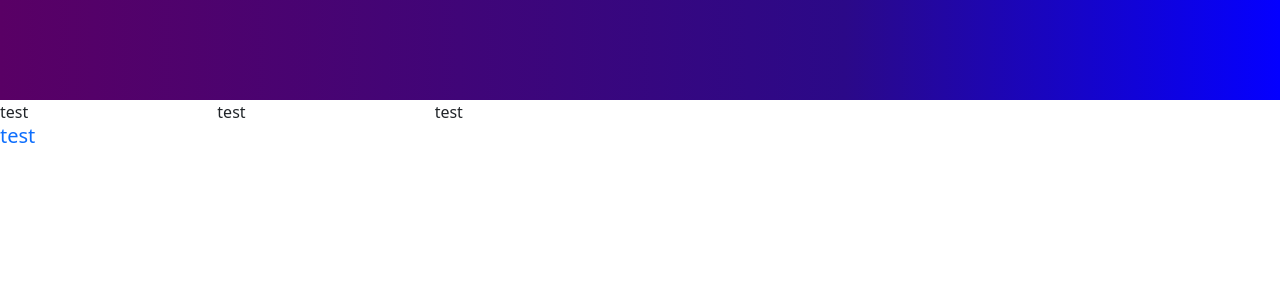
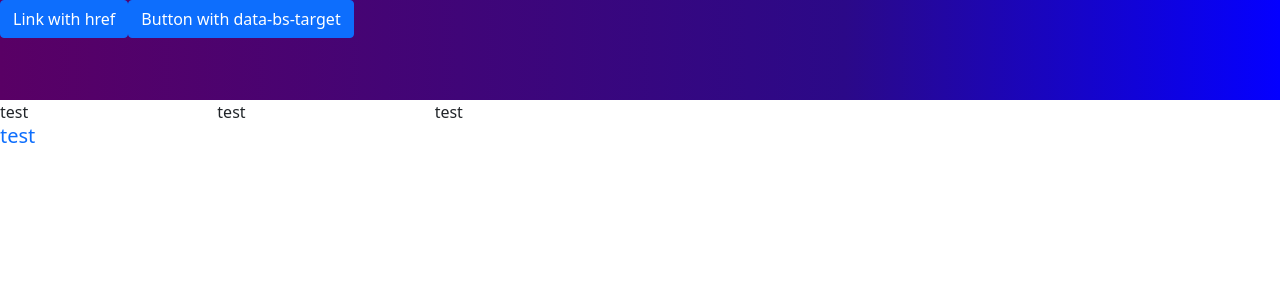
Before and after one commit to royal45mts/serius_building_web, a Next.js app: page / in a window 1280 px wide. Shown: the top 300 px of the page. Built offline with nearby package versions, Linux system fonts and the light colour scheme; no server answers.

Commit message:
fix: scss

```diff
--- a/components/navbar.tsx
+++ b/components/navbar.tsx
@@ -1,12 +1,40 @@
 import { useDispatch, useSelector } from "react-redux";
 import { bindActionCreators } from "redux";
+import { useEffect } from "react";
 import styles2 from "~/styles/scss/navbar.module.scss";
 import type { AppProps } from "next/app";
-
 export default function navbar({ children, Test }: any) {
   return (
     <div className={styles2.navbar}>
-      <div></div>
+      <p>
+        <a
+          className="btn btn-primary"
+          data-bs-toggle="collapse"
+          href="#collapseExample"
+          role="button"
+          aria-expanded="false"
+          aria-controls="collapseExample"
+        >
+          Link with href
+        </a>
+        <button
+          className="btn btn-primary"
+          type="button"
+          data-bs-toggle="collapse"
+          data-bs-target="#collapseExample"
+          aria-expanded="false"
+          aria-controls="collapseExample"
+        >
+          Button with data-bs-target
+        </button>
+      </p>
+      <div className="collapse" id="collapseExample">
+        <div className="card card-body">
+          Some placeholder content for the collapse component. This panel is
+          hidden by default but revealed when the user activates the relevant
+          trigger.
+        </div>
+      </div>
     </div>
   );
 }
--- a/pages/_app.tsx
+++ b/pages/_app.tsx
@@ -1,9 +1,14 @@
 import "../styles/globals.scss";
 import type { AppProps } from "next/app";
 import { AuthProvider } from "~/store_context";
+import { useEffect } from "react";
 // import "bootstrap/dist/js/bootstrap.min.js";
-
 function MyApp({ Component, pageProps }: AppProps) {
+  useEffect(() => {
+    typeof document !== undefined
+      ? require("bootstrap/dist/js/bootstrap.bundle.min")
+      : null;
+  }, []);
   return (
     <AuthProvider>
       <Component {...pageProps} />
--- a/styles/scss/color.module.scss
+++ b/styles/scss/color.module.scss
@@ -3,6 +3,7 @@
 @import '~bootstrap/scss/functions';
 @import '~bootstrap/scss/variables';
 @import '~bootstrap/scss/bootstrap';
+@import '~bootstrap/scss/transitions';
 
 :root {
   --bs-blue: #0d6efd;
```
